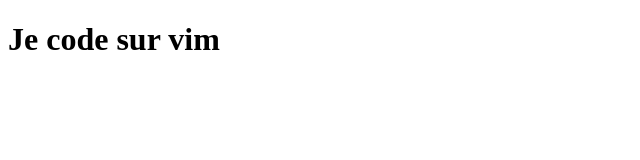
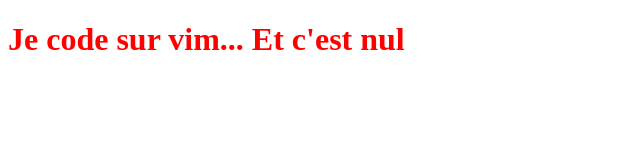
Before and after one commit to bastien17-dev/ExoGit, a plain HTML site: page index.html in a window 1280 px wide. Shown: the whole page, without its empty margins (0-640 px from the left). Drawn offline with Linux system fonts and the light colour scheme.

Commit message:
changed h1 color to red and h1 text

```diff
--- a/index.html
+++ b/index.html
@@ -2,8 +2,9 @@
 <html>
   <head>
     <title>TEST</title>
+    <link rel="stylesheet" href="style.css" />
   </head>
   <body>
-    <h1>Je code sur vim</h1>
+    <h1>Je code sur vim... Et c'est nul</h1>
   </body>
 </html>
--- /dev/null
+++ b/style.css
@@ -0,0 +1,3 @@
+h1 {
+  color: red;
+}
```
